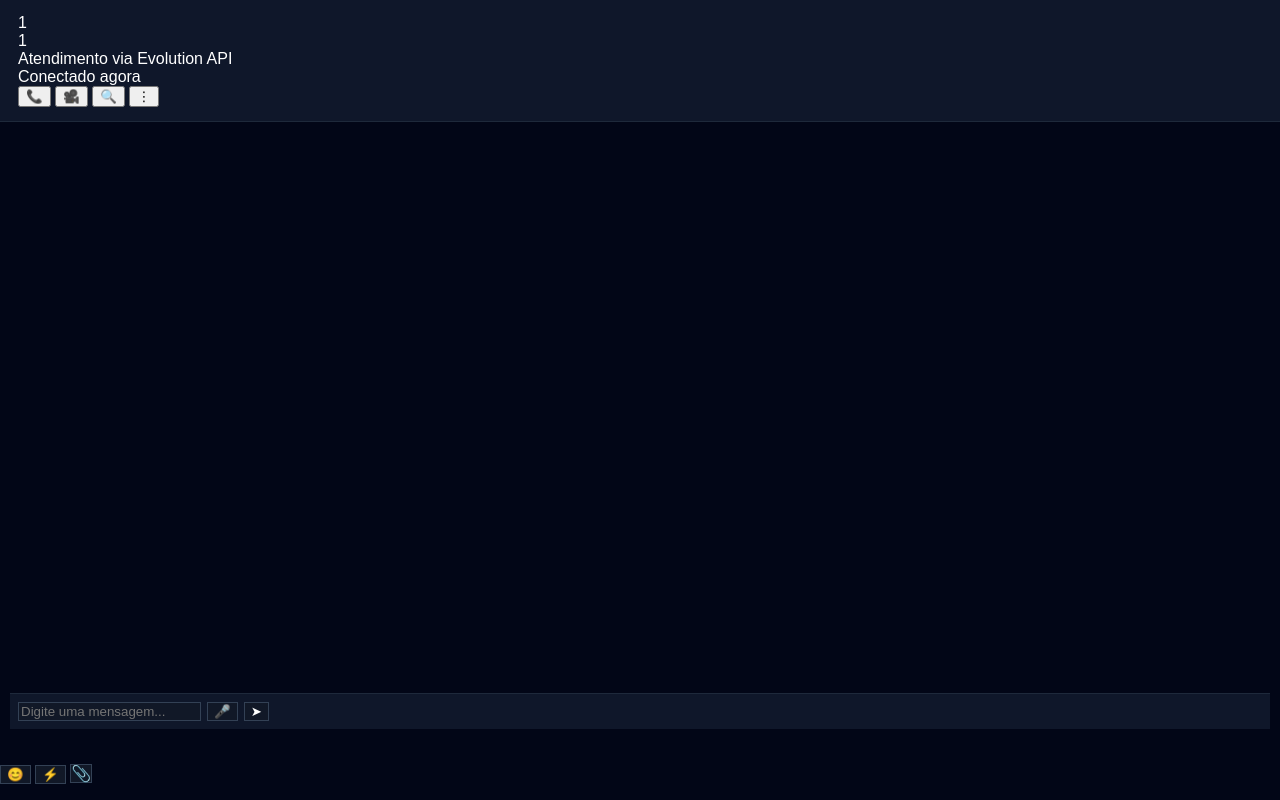
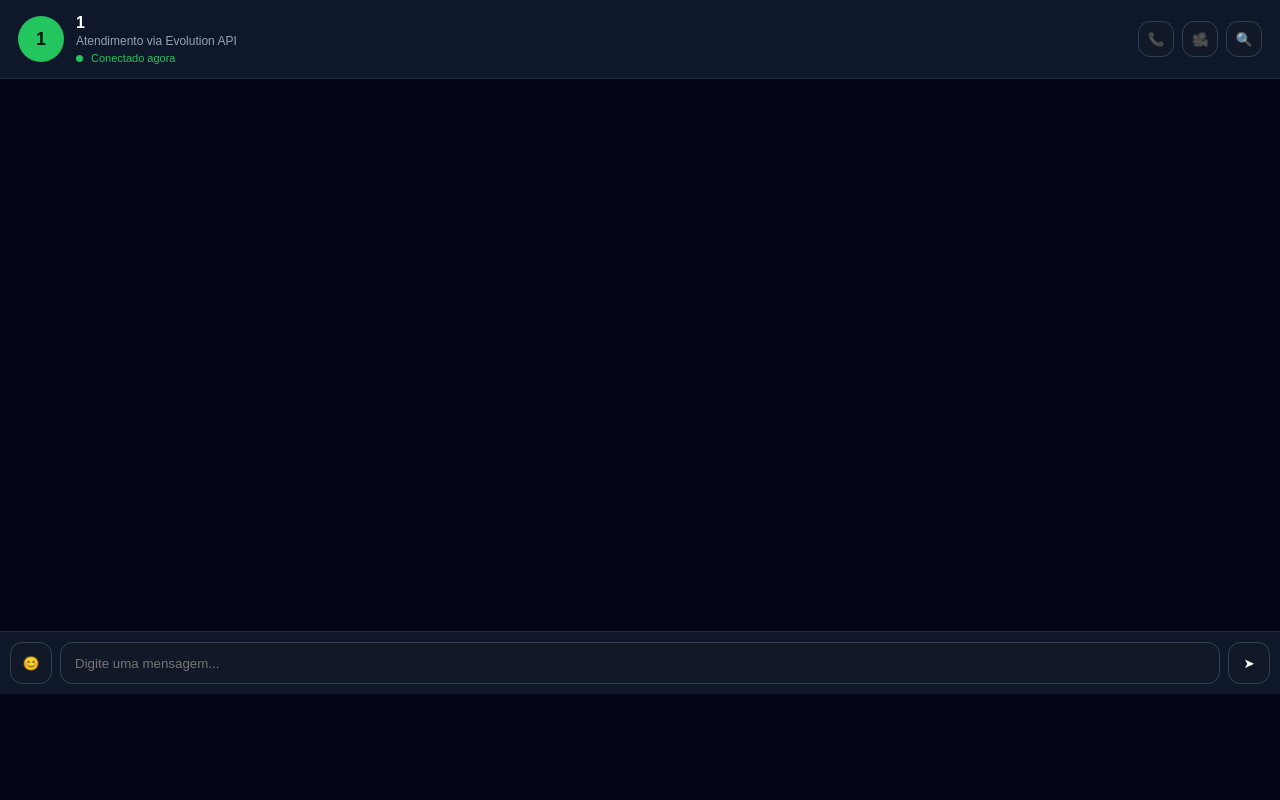
Before and after one commit to Mauricio3114/CRM360, a Flask app: page /whatsapp-qr/chat_ajax/1 in a window 1280 px wide. Run offline with Flask 3, Linux system fonts and the light colour scheme; a user stored in the database is signed in; data that the repository does not hold is empty.

Commit message:
Corrige chat content whatsapp

```diff
--- a/app/templates/partials/chat_content.html
+++ b/app/templates/partials/chat_content.html
@@ -12,6 +12,70 @@
     background:#0f172a;
     padding:14px 18px;
     border-bottom:1px solid #1e293b;
+    display:flex;
+    justify-content:space-between;
+    align-items:center;
+}
+
+.chat-top-left{
+    display:flex;
+    align-items:center;
+    gap:12px;
+}
+
+.chat-avatar{
+    width:46px;
+    height:46px;
+    border-radius:999px;
+    background:#22c55e;
+    color:#04130a;
+    display:flex;
+    align-items:center;
+    justify-content:center;
+    font-weight:900;
+    font-size:18px;
+}
+
+.chat-user{
+    font-size:16px;
+    font-weight:900;
+}
+
+.chat-sub{
+    color:#94a3b8;
+    font-size:12px;
+    margin-top:2px;
+}
+
+.chat-status{
+    font-size:11px;
+    color:#22c55e;
+    margin-top:4px;
+}
+
+.chat-status-dot{
+    width:7px;
+    height:7px;
+    background:#22c55e;
+    border-radius:999px;
+    display:inline-block;
+    margin-right:5px;
+}
+
+.chat-actions{
+    display:flex;
+    gap:8px;
+}
+
+.top-btn{
+    width:36px;
+    height:36px;
+    border:none;
+    border-radius:12px;
+    background:#111827;
+    color:#fff;
+    border:1px solid #334155;
+    cursor:pointer;
 }
 
 .chat-box{
@@ -21,40 +85,107 @@
     background:#020617;
 }
 
+.msg{
+    display:flex;
+    margin-bottom:12px;
+}
+
+.msg.me{
+    justify-content:flex-end;
+}
+
+.msg.other{
+    justify-content:flex-start;
+}
+
+.msg-content{
+    max-width:78%;
+    padding:12px;
+    border-radius:16px;
+    font-size:14px;
+    line-height:1.4;
+}
+
+.msg.me .msg-content{
+    background:#22c55e;
+    color:#04130a;
+}
+
+.msg.other .msg-content{
+    background:#111827;
+    color:#fff;
+}
+
+.msg-meta{
+    display:flex;
+    justify-content:flex-end;
+    gap:5px;
+    margin-top:8px;
+    font-size:10px;
+    opacity:.8;
+}
+
 .chat-send{
-        position:absolute;
+    position:sticky;
     bottom:0;
     left:0;
     right:0;
-
-    .msg-content{
-        border-radius:14px;
+    background:#0f172a;
+    border-top:1px solid #1e293b;
+    padding:10px;
+    display:flex;
+    align-items:center;
+    gap:8px;
 }
 
-    input,
-    textarea{
-        background:#111827 !important;
-        color:#fff !important;
-        border:1px solid #334155 !important;
-    }
-
-    .quick-btn,
-    .top-btn,
-    #btnEnviar,
-    .chat-action-btn{
+.chat-action-btn,
+#btnEnviar{
+    width:42px;
+    height:42px;
+    border:none;
+    border-radius:12px;
     background:#111827;
     color:#fff;
     border:1px solid #334155;
+    cursor:pointer;
+}
+
+#mensagemInput{
+    flex:1;
+    height:42px;
+    border-radius:12px;
+    border:1px solid #334155;
+    background:#111827;
+    color:#fff;
+    padding:0 14px;
+    outline:none;
+}
+
+.quick-replies{
+    display:none;
+}
+
+.media-preview{
+    display:flex;
+    align-items:center;
+    gap:10px;
+}
+
+.media-icon{
+    font-size:22px;
 }
 </style>
 
 <div class="chat-top">
+
     <div class="chat-top-left">
+
         <div class="chat-avatar">
             {{ nome_contato[:1]|upper }}
         </div>
 
-        <div class="chat-user-wrap">
+        <div>
+
             <div class="chat-user">
                 {{ nome_contato }}
             </div>
@@ -67,45 +198,28 @@
                 <span class="chat-status-dot"></span>
                 Conectado agora
             </div>
+
         </div>
+
     </div>
 
     <div class="chat-actions">
-        <button class="top-btn main-action" type="button" title="Ligar">📞</button>
-        <button class="top-btn" type="button" title="Vídeo">🎥</button>
-        <button class="top-btn" type="button" title="Buscar">🔍</button>
-        <button class="top-btn" type="button" title="Mais opções">⋮</button>
-    </div>
+
+        <button class="top-btn" type="button">
+            📞
+        </button>
+
+        <button class="top-btn" type="button">
+            🎥
+        </button>
+
+        <button class="top-btn" type="button">
+            🔍
+        </button>
+
     </div>
 
-{% if '@lid' in jid_ativo %}
-    <div class="lid-fix-box">
-        <div>
-            <strong>Contato @lid detectado</strong>
-            <small>Informe o número real para enviar mensagens normalmente.</small>
 </div>
-
-        <form
-            method="POST"
-            action="{{ url_for('whatsapp_qr.salvar_lid') }}"
-            class="lid-fix-form"
-        >
-            <input type="hidden" name="lid_jid" value="{{ jid_ativo }}">
-            <input type="hidden" name="instance_name" value="{{ instance_name }}">
-
-            <input
-                type="text"
-                name="numero_real"
-                placeholder="Ex: 85999999999"
-                required
-            >
-
-            <button type="submit">
-                Corrigir número
-            </button>
-        </form>
-    </div>
-{% endif %}
 
 <div class="chat-box" id="chatBox">
 
@@ -113,8 +227,6 @@
 
         {% set from_me = msg.get('key', {}).get('fromMe') %}
         {% set texto = None %}
-        {% set tipo_midia = None %}
-        {% set nome_arquivo = None %}
 
         {% if msg.get('message') %}
 
@@ -128,95 +240,30 @@
                 {% set texto = message.get('extendedTextMessage').get('text') %}
             {% endif %}
 
-            {% if message.get('imageMessage') %}
-                {% set tipo_midia = 'imagem' %}
-                {% set texto = message.get('imageMessage').get('caption') or 'Imagem recebida/enviada' %}
-            {% endif %}
-
-            {% if message.get('audioMessage') %}
-                {% set tipo_midia = 'audio' %}
-                {% set texto = 'Mensagem de áudio' %}
-            {% endif %}
-
-            {% if message.get('videoMessage') %}
-                {% set tipo_midia = 'video' %}
-                {% set texto = message.get('videoMessage').get('caption') or 'Vídeo recebido/enviado' %}
-            {% endif %}
-
-            {% if message.get('documentMessage') %}
-                {% set tipo_midia = 'documento' %}
-                {% set nome_arquivo = message.get('documentMessage').get('fileName') or 'Documento' %}
-                {% set texto = nome_arquivo %}
-            {% endif %}
-
         {% endif %}
 
         {% if texto %}
 
             <div class="msg {% if from_me %}me{% else %}other{% endif %}">
+
                 <div class="msg-content">
-
-                    {% if tipo_midia == 'imagem' %}
-
-                        <div class="media-preview media-image">
-                            <div class="media-icon">📷</div>
-                            <div>
-                                <strong>Imagem</strong>
-                                <small>{{ texto }}</small>
-                            </div>
-                        </div>
-
-                    {% elif tipo_midia == 'audio' %}
-
-                        <div class="media-preview media-audio">
-                            <div class="media-icon">▶</div>
-                            <div>
-                                <strong>Áudio</strong>
-                                <small>Mensagem de voz recebida/enviada</small>
-                            </div>
-                        </div>
-
-                    {% elif tipo_midia == 'video' %}
-
-                        <div class="media-preview media-video">
-                            <div class="media-icon">🎬</div>
-                            <div>
-                                <strong>Vídeo</strong>
-                                <small>{{ texto }}</small>
-                            </div>
-                        </div>
-
-                    {% elif tipo_midia == 'documento' %}
-
-                        <div class="media-preview media-doc">
-                            <div class="media-icon">📄</div>
-                            <div>
-                                <strong>Documento</strong>
-                                <small>{{ nome_arquivo }}</small>
-                            </div>
-                        </div>
-
-                    {% else %}
 
                     {{ texto }}
 
-                    {% endif %}
-
                     <div class="msg-meta">
 
-                        <span class="msg-time">
+                        <span>
                             {{ msg.get('hora_formatada', '') }}
                         </span>
 
                         {% if from_me %}
-                            <span class="msg-check">
-                                ✓✓
-                            </span>
+                            <span>✓✓</span>
                         {% endif %}
 
                     </div>
 
                 </div>
+
             </div>
 
         {% endif %}
@@ -232,44 +279,9 @@
     action="{{ url_for('whatsapp_qr.enviar_chat', jid=jid_ativo, instance_name=instance_name) }}"
 >
 
-    <button type="button" class="chat-action-btn" title="Emoji">
+    <button type="button" class="chat-action-btn">
         😊
     </button>
-
-    <button
-        type="button"
-        class="chat-action-btn"
-        id="btnRespostas"
-        title="Respostas rápidas"
-    >
-        ⚡
-    </button>
-
-    <label class="chat-action-btn" title="Anexar">
-
-        📎
-
-        <input
-            type="file"
-            id="arquivoInput"
-            name="arquivo"
-            hidden
-        >
-
-    </label>
-
-    <div class="quick-replies" id="quickReplies" style="
-        position:absolute;
-        bottom:55px;
-        left:10px;
-        right:10px;
-        display:flex;
-        flex-wrap:wrap;
-        gap:6px;
-        background:#0f172a;
-        padding:8px;
-        border-top:1px solid #1e293b;
-    ">
 
     <input
         type="text"
@@ -280,15 +292,6 @@
         autocomplete="off"
     >
 
-    <button
-        type="button"
-        class="chat-action-btn"
-        id="btnAudio"
-        title="Áudio"
-    >
-        🎤
-    </button>
-
     <button type="submit" id="btnEnviar">
         ➤
     </button>
```
Lines whose indentation alone changed are shown as unchanged.
